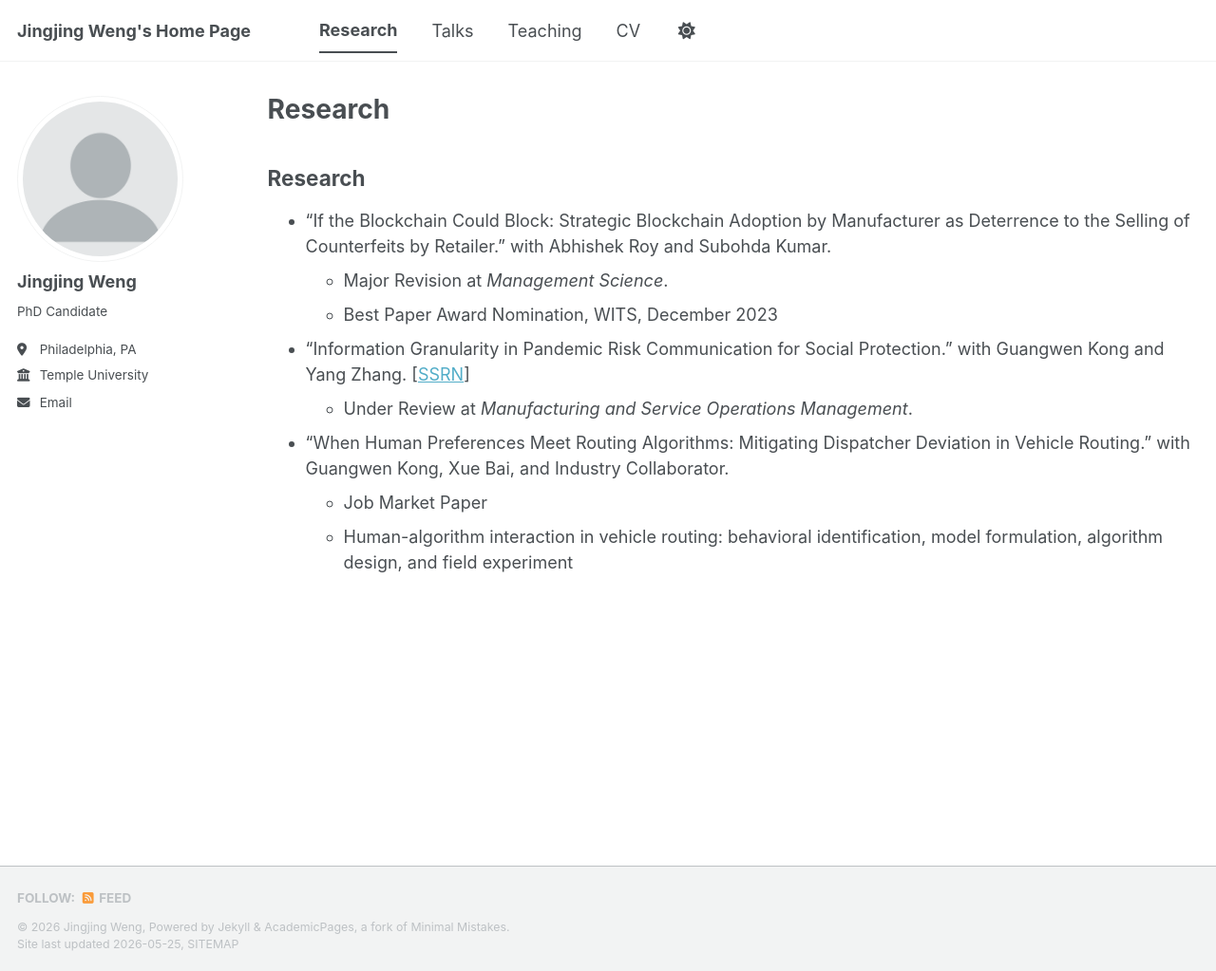
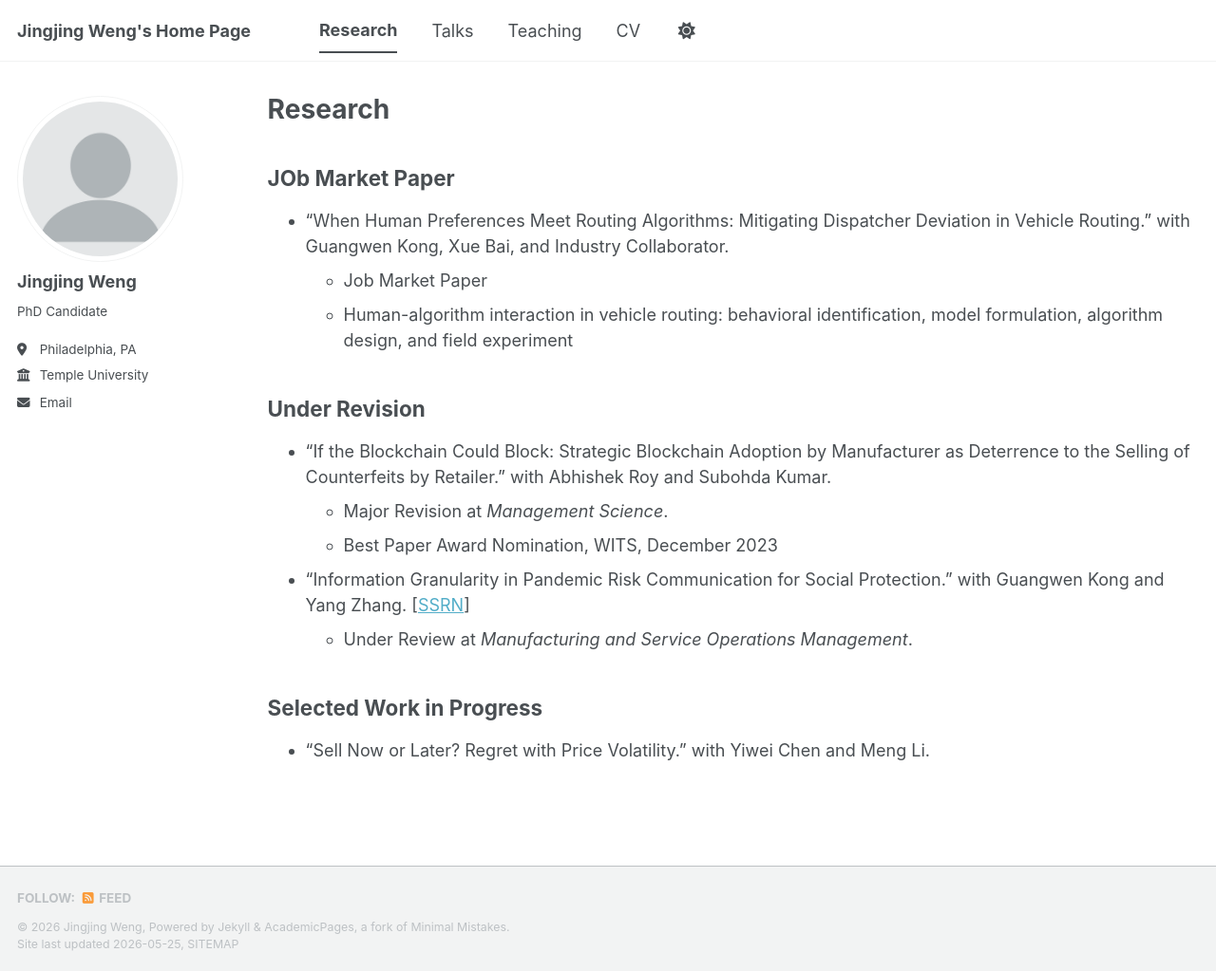
Before and after one commit to JingjingWeng/JingjingWeng.github.io, a Jekyll site: the page built from _pages/publications.md, in a window 1280 px wide and 1023 px high. Shown: the whole window at 95% size. Built offline with Jekyll 4.4.1, drawn with Linux system fonts in a browser that asks for light colours; a script bundle is joined from its source files by our own code; library files that are not in the unit come from our copies.

Commit message:
Update publications.md

```diff
--- a/_pages/publications.md
+++ b/_pages/publications.md
@@ -11,7 +11,12 @@ author_profile: true
 
 {% include base_path %}
 
-## Research
+## JOb Market Paper
+* "When Human Preferences Meet Routing Algorithms: Mitigating Dispatcher Deviation in Vehicle Routing." with Guangwen Kong, Xue Bai, and Industry Collaborator.
+  * Job Market Paper
+  * Human-algorithm interaction in vehicle routing: behavioral identification, model formulation, algorithm design, and field experiment
+
+## Under Revision
 * "If the Blockchain Could Block: Strategic Blockchain Adoption by Manufacturer as Deterrence to the Selling of Counterfeits by Retailer." with Abhishek Roy and Subohda Kumar.
    * Major Revision at *Management Science*.
    * Best Paper Award Nomination, WITS, December 2023
@@ -19,6 +24,5 @@ author_profile: true
 * "Information Granularity in Pandemic Risk Communication for Social Protection." with Guangwen Kong and Yang Zhang. [[SSRN](https://papers.ssrn.com/sol3/papers.cfm?abstract_id=4914620)]
    * Under Review at *Manufacturing and Service Operations Management*.
 
-* "When Human Preferences Meet Routing Algorithms: Mitigating Dispatcher Deviation in Vehicle Routing." with Guangwen Kong, Xue Bai, and Industry Collaborator.
-  * Job Market Paper
-  * Human-algorithm interaction in vehicle routing: behavioral identification, model formulation, algorithm design, and field experiment
+## Selected Work in Progress
+* "Sell Now or Later? Regret with Price Volatility."  with Yiwei Chen and Meng Li.
```
